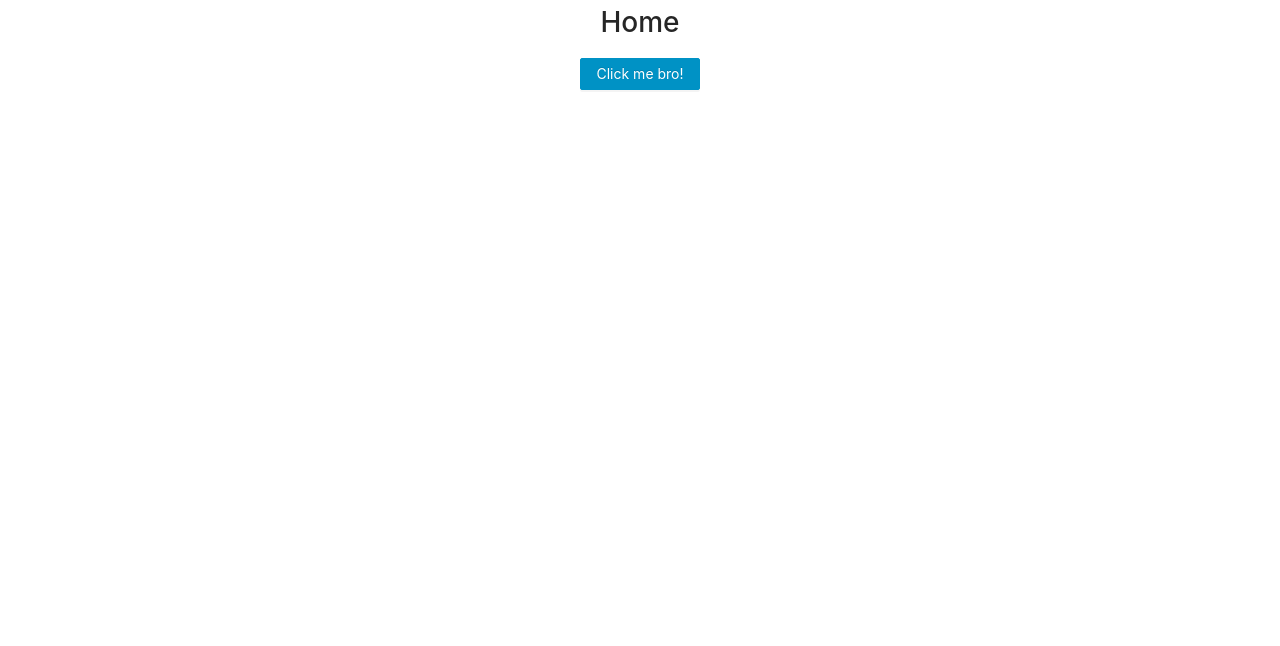
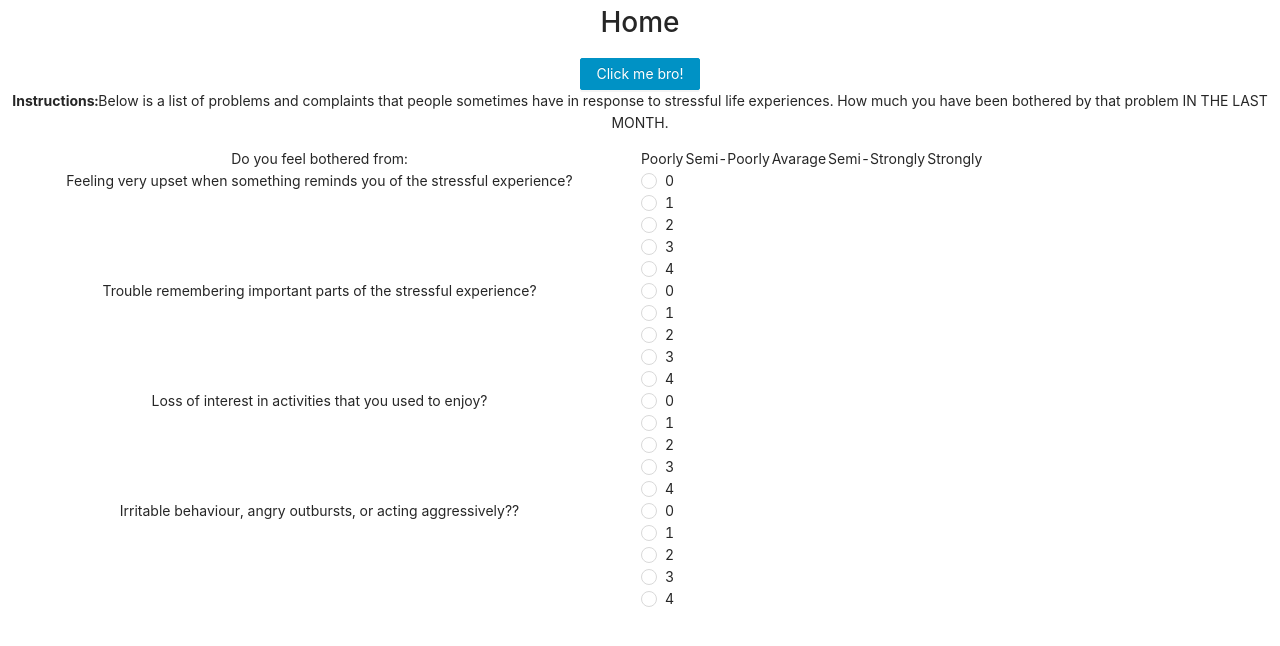
Before and after one commit to webahead14/clinic-client, a React (Create React App) app: page / in a window 1280 px wide. Shown: the top 646 px of the page. Built offline with nearby package versions, Linux system fonts and the light colour scheme.

Commit message:
Initial Layout Needs more work
Need to fix radio group to make it work with grid columns

```diff
--- /dev/null
+++ b/src/components/Matrix/index.jsx
@@ -0,0 +1,46 @@
+import { Typography, Row, Col, Radio } from 'antd'
+import React from 'react';
+
+import style from './style.module.css'
+
+const { Paragraph } = Typography;
+
+function Matrix({ instructions, title, columns, questions, answers }) {
+    const [valueArr, setValueArr] = React.useState([])
+
+    const onChange = (e, idx) => {
+        console.log(idx);
+        setValueArr((prev) => {
+            prev[idx] = e.target.value
+            return prev
+        })
+    }
+
+    return (
+        <div>
+            <Paragraph><b>Instructions:</b>{instructions}</Paragraph>
+            <Row gutter={[2, 2]}>
+                <Col span={12}><div>{title}</div></Col>
+                {columns.map((column) => {
+                    return <Col span={12 / columns.length}><div>{column}</div></Col>
+                })}
+            </Row>
+            {questions.map((question, idx) => {
+                return (
+                    <Row gutter={[2, 2]}>
+                        <Col span={12}><div>{question.question}</div></Col>
+                        <Radio.Group onChange={(e) => { onChange(e, idx) }} name={idx}>
+                            {answers.map((answer) => {
+                                return <Col span={12 / answers.length}>
+                                    <Radio name={idx} value={answer}>{answer}</Radio>
+                                </Col>
+                            })}
+                        </Radio.Group>
+                    </Row>
+                )
+            })}
+        </div>
+    )
+}
+
+export default Matrix
--- a/src/pages/Home/index.jsx
+++ b/src/pages/Home/index.jsx
@@ -1,12 +1,18 @@
 import style from './style.module.css'
 import { Button } from 'antd'
 
+import Matrix from '../../components/Matrix'
+const data = require("./test.json")
+
 function Home(props) {
     return (
-        <div>
-            <h1>Home</h1>
-            <Button type="primary">Click me bro!</Button>
-        </div>
+        <>
+            <div>
+                <h1>Home</h1>
+                <Button type="primary">Click me bro!</Button>
+            </div>
+            <Matrix instructions={data.instructions} title={data.title} columns={data.columns} questions={data.questions} answers={data.answers}></Matrix>
+        </>
     )
 }
 
--- /dev/null
+++ b/src/pages/Home/test.json
@@ -0,0 +1,37 @@
+{
+    "type": "matrix",
+    "title": "Do you feel bothered from:",
+    "columns": [
+        "Poorly",
+        "Semi-Poorly",
+        "Avarage",
+        "Semi-Strongly",
+        "Strongly"
+    ],
+    "answers": [
+        "0",
+        "1",
+        "2",
+        "3",
+        "4"
+    ],
+    "instructions": "Below is a list of problems and complaints that people sometimes have in response to stressful life experiences. How much you have been bothered by that problem IN THE LAST MONTH.",
+    "questions": [
+        {
+            "id": "1",
+            "question": "Feeling very upset when something reminds you of the stressful experience?"
+        },
+        {
+            "id": "2",
+            "question": "Trouble remembering important parts of the stressful experience?"
+        },
+        {
+            "id": "3",
+            "question": "Loss of interest in activities that you used to enjoy?"
+        },
+        {
+            "id": "4",
+            "question": "Irritable behaviour, angry outbursts, or acting aggressively??"
+        }
+    ]
+}
```
Also changed, not shown: src/components/Matrix/style.module.css (added), 1 other file (tests, documents, lock files or other folders).
